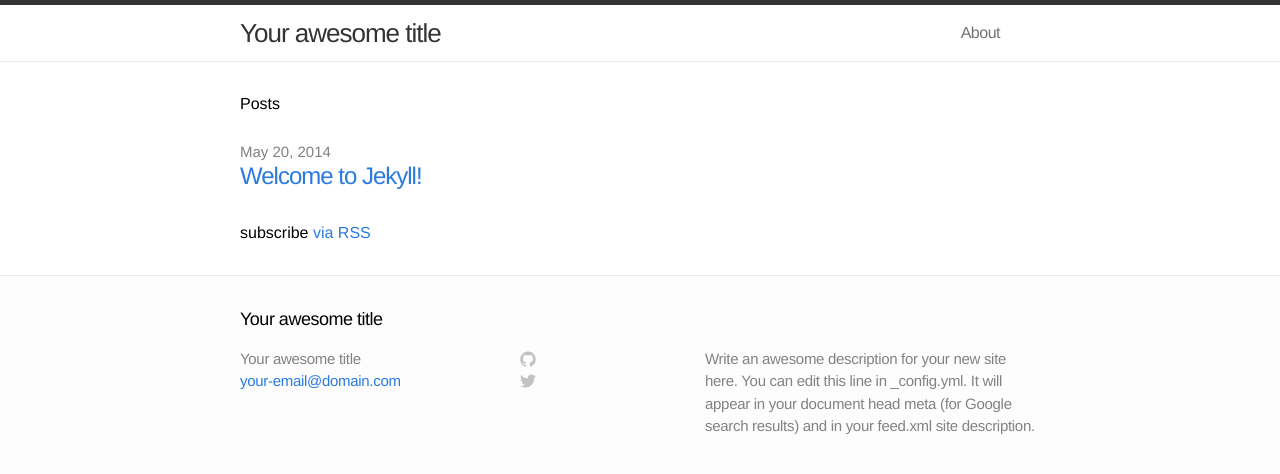
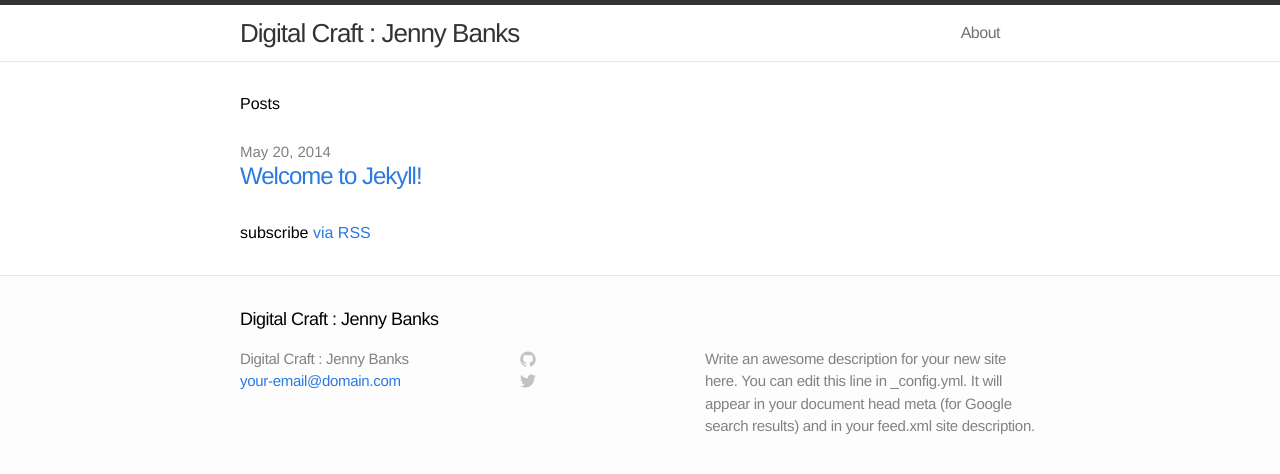
Before and after one commit to JennyBanks/JennyBanks, a Jekyll site: the page built from index.html, in a window 1280 px wide. Shown: the top 474 px of the page. Built offline with Jekyll 4.4.1, drawn with Linux system fonts in a browser that asks for light colours.

Commit message:
Changes that I proposed in comment.
Adding the title and domain to your _confg.yml instead of directly into
head.html means that it will be easier to change these settings over
the whole site later on.

```diff
--- a/_config.yml
+++ b/_config.yml
@@ -1,9 +1,9 @@
 # Site settings
-title: Your awesome title
+title: "Digital Craft : Jenny Banks"
 email: your-email@domain.com
 description: "Write an awesome description for your new site here. You can edit this line in _config.yml. It will appear in your document head meta (for Google search results) and in your feed.xml site description."
 baseurl: ""
-url: "http://yourdomain.com"
+url: "http://jennybanks.github.io"
 
 # Build settings
 markdown: kramdown
--- a/_includes/head.html
+++ b/_includes/head.html
@@ -1,7 +1,7 @@
 <head>
     <meta charset="utf-8">
     <meta http-equiv="X-UA-Compatible" content="IE=edge">
-    <title>Digital Craft : Jenny Banks</title>
+    <title>{% if page.title %}{{ page.title }}{% else %}{{ site.title }}{% endif %}</title>
     <meta name="viewport" content="width=device-width">
     <meta name="description" content="{{ site.description }}">
     <link rel="canonical" href="{{ page.url | replace:'index.html','' | prepend: site.baseurl | prepend: site.url }}">
```
